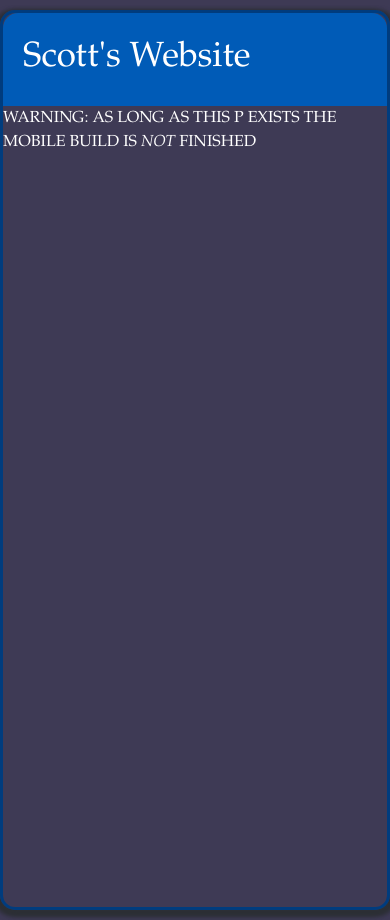
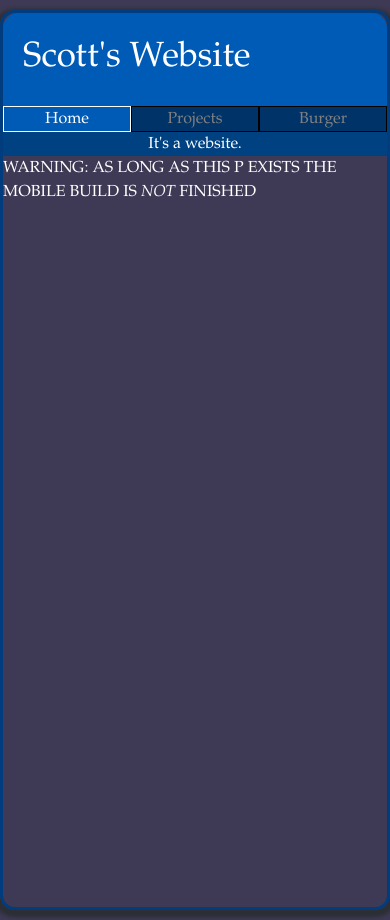
Before and after one commit to scottm213/scottmattera.net, a SvelteKit app: page / in a window 390 px wide. Built offline with nearby package versions, Linux system fonts and the light colour scheme.

Commit message:
start working on mobile compatibility

```diff
--- a/src/app.css
+++ b/src/app.css
@@ -82,8 +82,6 @@ header {
     height: 30px;
     border: none;
     cursor: pointer;
-
-
 }
 .tweet{
     color: navajowhite;
@@ -115,6 +113,33 @@ header {
     color: whitesmoke;
 }
 
+.button1mobile {
+    max-height: 30px;
+    border-radius: 0;
+    background-color: #005bb7;
+    color: white;
+}
+
+.button1mobile:hover {
+    background-color: #035cb6;
+    color: #dddddd;
+}
+
+.button2mobile {
+
+    max-height: 30px;
+    border-radius: 0;
+
+    background-color: #003468;
+    color: grey;
+}
+
+.button2mobile:hover {
+    background-color: #00509f;
+    color: whitesmoke;
+}
+
+
 .button3 {
     float: right;
     cursor: pointer;
--- a/src/routes/+page.svelte
+++ b/src/routes/+page.svelte
@@ -1,6 +1,7 @@
 <script lang="ts">
     import "../app.css";
     import Tabs from "./tabs.svelte";
+    import MobileTabs from "./mobileTabs.svelte";
     import {fade} from "svelte/transition"
     import MediaQuery from "./MediaQuery.svelte";
 
@@ -74,10 +75,13 @@
 </MediaQuery>
 <!--For this page, do media queries like this because whatever. but for the other pages, make two files, one for mobile and one for regular build
  and then have them imported, and call them in the media query (like tabs)-->
-<MediaQuery query="(max-width: 789px)" let:matches>
+<MediaQuery query="(max-width: 758px)" let:matches>
     {#if matches}
-        <header class="flex  rounded-t-[15px]"> <h2>Scott's Website</h2> </header>
-
+        <header class="flex rounded-t-[15px]"> <h2>Scott's Website</h2> </header>
+        <MobileTabs></MobileTabs>
+        <div class="bg-[#004281] flex items-center justify-center">
+            <p>It's a website.</p>
+        </div>
         <p>WARNING: AS LONG AS THIS P EXISTS THE MOBILE BUILD IS <em> NOT </em> FINISHED </p>
 
     {/if}
--- /dev/null
+++ b/src/routes/mobileTabs.svelte
@@ -0,0 +1,23 @@
+<script lang="ts">
+    import { page } from '$app/state';
+
+    import "../app.css";
+    function getCurrentPage(hrefItem:String){
+        if (page.url.pathname === hrefItem){
+            return " button1mobile w-[100%]  border border-solid border-white  ";
+        }
+        return " button2mobile button1mobile w-[100%] border border-solid border-black ";
+
+    }
+</script>
+<nav class=" flex w-[100%] max-w-[758px]">
+    <a href = "/" class = "max-w-[252px] w-[100%]">
+        <button class = {getCurrentPage("/")} type="button">Home</button> </a>
+    <a href = "/work" class = "max-w-[252px] w-[100%]">
+        <button class = {getCurrentPage("/work")} type="button">Projects</button> </a>
+    <a href = "/work" class = "max-w-[252px] w-[100%]">
+        <button class = {getCurrentPage("/work")} type="button">Burger</button> </a>
+
+
+
+</nav>
```
